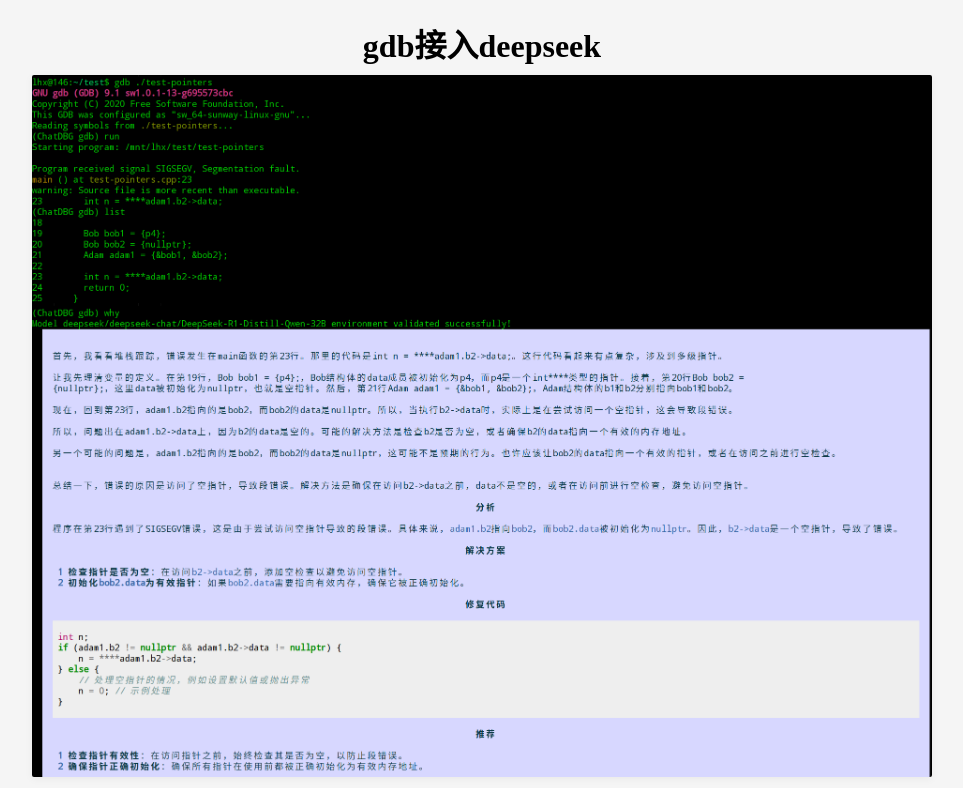
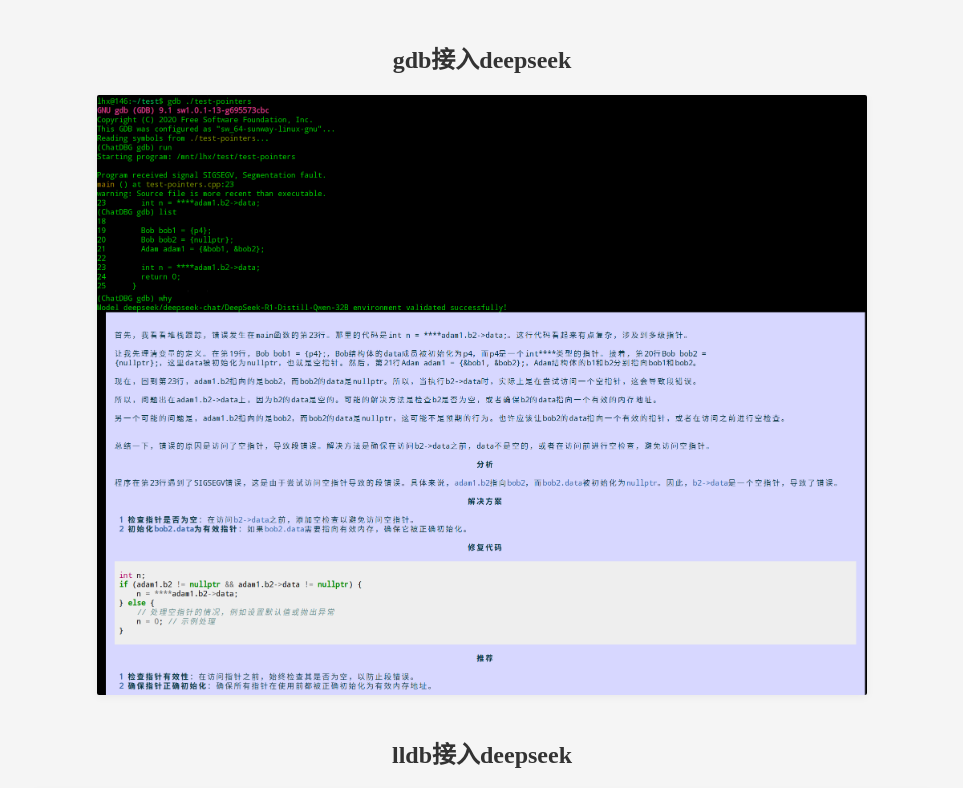
Before and after one commit to HanxuLiu/work-achievement, a plain HTML site: page debugger_AI/debugger_ai.html in a window 1280 px wide. Shown: the top 788 px of the page, without its empty margins (158-1121 px from the left). Drawn offline with Linux system fonts and the light colour scheme.

Commit message:
set same size

```diff
--- a/debugger_AI/debugger_ai.html
+++ b/debugger_AI/debugger_ai.html
@@ -22,11 +22,18 @@
         padding: 20px;
       }
 
+      /* 标题样式 */
+      h1 {
+        text-align: center;
+        font-size: 24px;
+        margin: 20px 0;
+        color: #333;
+      }
+
       /* 每个图片容器 */
       .image-container {
         width: 100%;
         max-width: 900px; /* 限制最大宽度 */
-        height: 90vh; /* 每个图片容器高度为视口的90% */
         display: flex;
         justify-content: center;
         align-items: center;
@@ -38,11 +45,12 @@
         margin-bottom: 0;
       }
 
-      /* 图片样式 */
+      /* 图片样式 - 统一设置相同高度 */
       .image-container img {
-        max-width: 100%;
-        max-height: 100%;
-        object-fit: contain;
+        height: 600px; /* 统一设置固定高度 */
+        width: auto; /* 宽度自动按比例调整 */
+        max-width: 100%; /* 确保不超过容器宽度 */
+        object-fit: contain; /* 保持图片比例 */
         border-radius: 2px;
         box-shadow: 0 2px 8px rgba(0, 0, 0, 0.05);
       }
```
